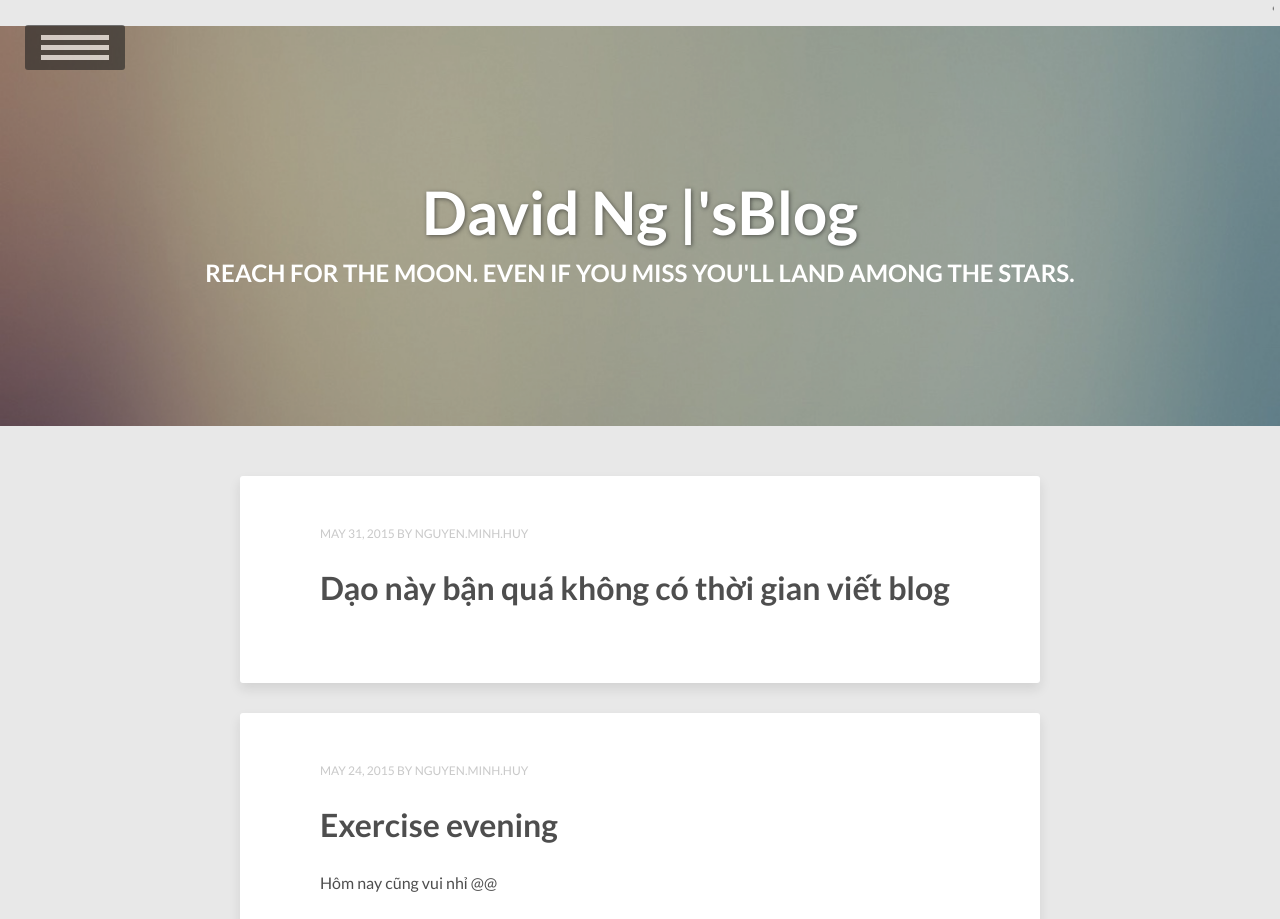
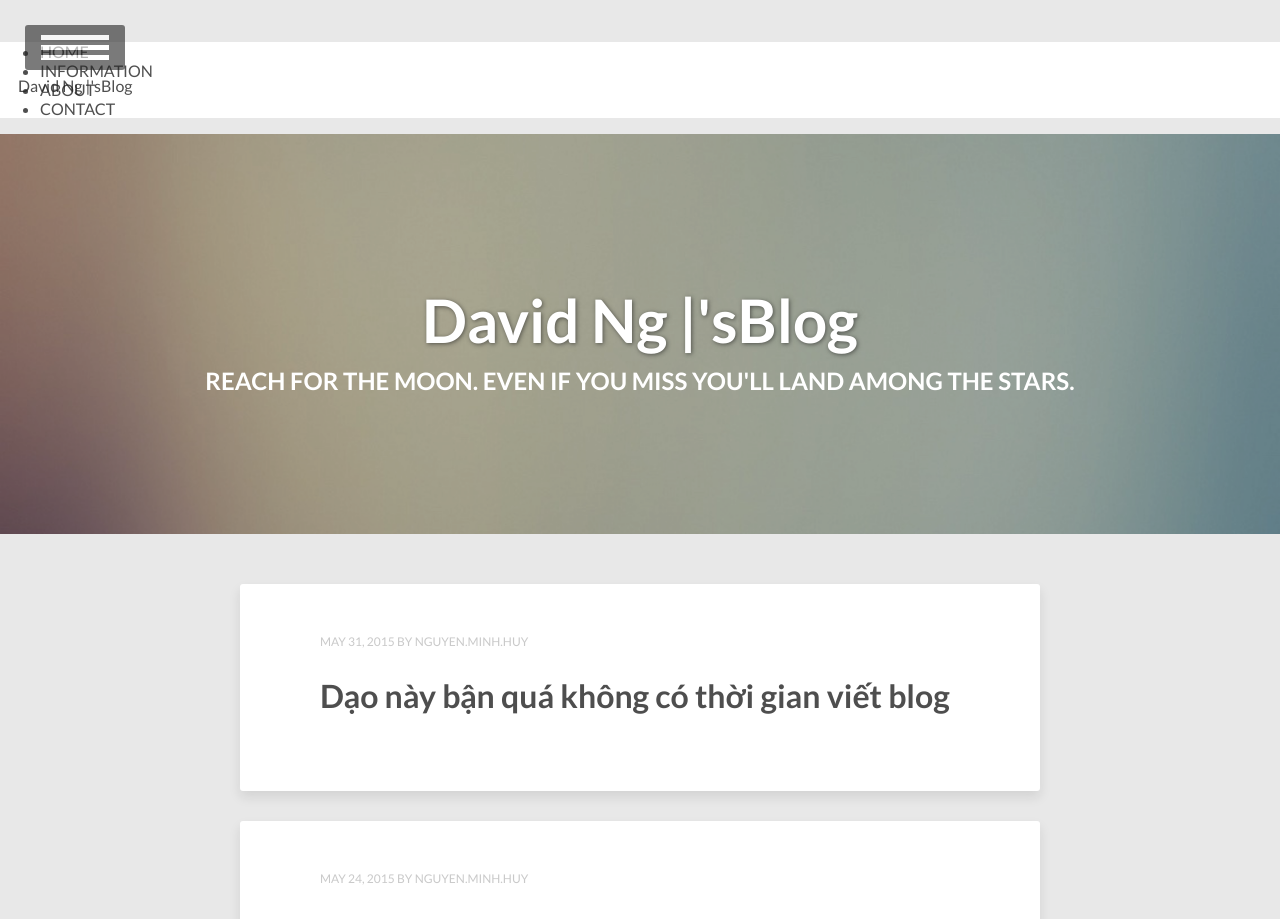
Before and after one commit to vareisen/vareisen.github.io, a Jekyll site: the page built from index.html, in a window 1280 px wide. Shown: the top 919 px of the page. Built offline with Jekyll 4.4.1, drawn with Linux system fonts in a browser that asks for light colours; the list of posts is cut into pages by our own code; comment, search, counter and statistics services are not loaded.

Commit message:
Update head.html

```diff
--- a/_includes/head.html
+++ b/_includes/head.html
@@ -62,7 +62,7 @@
 <style type="text/css">body {background-image:url({{ background }});}</style>
 {% endif %}
 
-
+<!-- ==================================== PERSONAL SETTINGS ================================== -->
 <style>
 p.pos_fixed {
     position: fixed;
@@ -70,6 +70,25 @@
     left: 18px;
     color: black;
 }
+#navi-bar{
+    background-color: #fff;
+}
+
+
 </style>
 <p class="pos_fixed"><a href="http://minhhuy150894.github.io/">David Ng |'sBlog</a></p>
+
 <marquee behavior="alternate"><marquee scrollamount="5" ONMOUSEOVER="this.stop();" ONMOUSEOUT="this.start();" width="200" >&#10084; have a nice day !</marquee></marquee>
+<!-- =================================== NAVIGATION BAR =====================================-->
+
+
+
+
+<div id="navi-bar">
+    <ul>
+        <li><a href="#">HOME</a></li>
+        <li><a href="#">INFORMATION</a></li>
+        <li><a href="#">ABOUT</a></li>
+        <li><a href="#">CONTACT</a></li>
+    </ul>
+</div>
```
